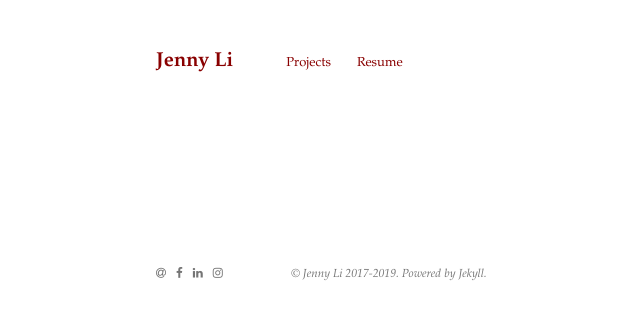
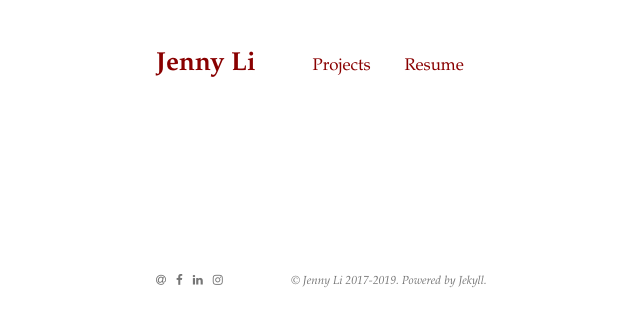
Before and after one commit to j3nnyli/j3nnyli.github.io, a Jekyll site: the page built from projects.html, in a window 1280 px wide. Shown: the top 327 px of the page, without its empty margins (149-789 px from the left). Built offline with Jekyll 4.4.1, drawn with Linux system fonts in a browser that asks for light colours; nearby versions of some CDN libraries.

Commit message:
Update _layout.scss

```diff
--- a/_sass/_layout.scss
+++ b/_sass/_layout.scss
@@ -36,13 +36,13 @@ body {
 .header__nav__item {
   display: inline-block;
   text-decoration: none;
-  font-size: 1rem;
+  font-size: 1.3rem;
   font-family: $serif-fonts;
   color: #890000;
 }
 
 .header__nav__item--title {
-  font-size: 1.55rem;
+  font-size: 2rem;
   margin-right: 40px;
   font-weight: bold;
 }
```
